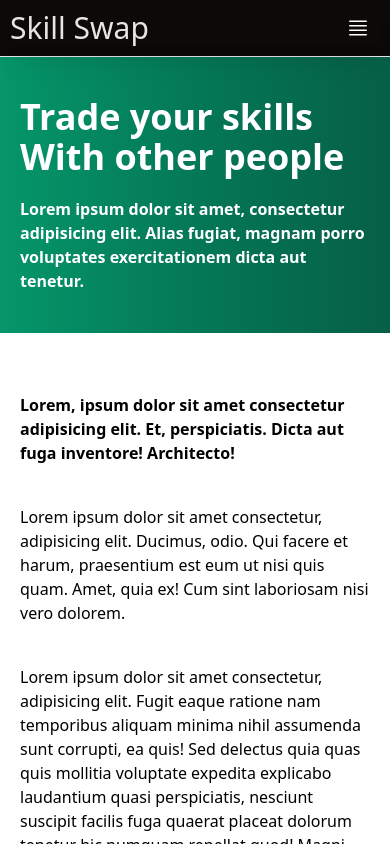
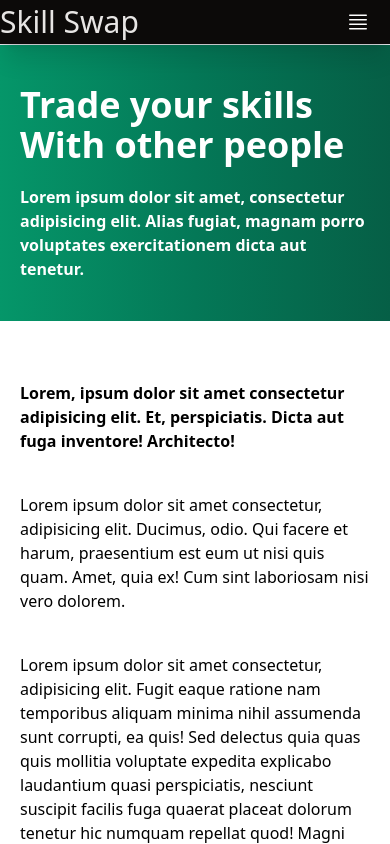
Before and after one commit to KaiMitchell/skillswap, a React (Vite) app: page / in a window 390 px wide. Built offline with nearby package versions, Linux system fonts and the light colour scheme; no server answers.

Commit message:
touch up header paddings

```diff
--- a/src/Components/NavBar/MobileOptions.jsx
+++ b/src/Components/NavBar/MobileOptions.jsx
@@ -31,7 +31,7 @@ function MobileOptions({
             />
             <Button
                 handleOnClick={() => setIsNavDropdown(!isNavDropdown)}
-                styles={`${rotate} sm:hidden text-white px-2.5 bg-stone-950`}
+                styles={`${rotate} sm:hidden text-white py-2.5 px-5 bg-stone-950`}
                 text={
                     <StandardSVG
                         size='size-6'
--- a/src/Components/NavBar/Settings/DropDown.jsx
+++ b/src/Components/NavBar/Settings/DropDown.jsx
@@ -16,7 +16,7 @@ function DropDown({
     return(
 
         <>
-            <div className={`${isShown ? 'sm:block' : 'sm:hidden'} h-screen text-xl sm:shadow-xl shadow-black sm:absolute sm:top-full sm:right-0 sm:w-max sm:h-fit sm:py-5 sm:bg-stone-950`}>
+            <div className={`${isShown ? 'sm:block' : 'sm:hidden'} h-screen text-xl border-t shadow-black sm:absolute sm:top-full sm:right-0 sm:shadow-xl sm:w-max sm:h-fit sm:bg-stone-950`}>
                 <Option
                     setIsShown={setIsShown}
                     setIsNavDropdown={setIsNavDropdown}
--- a/src/Components/NavBar/SkillFilters/DropDownContainer.jsx
+++ b/src/Components/NavBar/SkillFilters/DropDownContainer.jsx
@@ -16,7 +16,7 @@ function DropDownContainer({
 }) {
     const [isShown, setIsShown] = useState();
     return(
-        <div className={`flex flex-col w-full py-2.5 sm:px-5 sm:bg-stone-950 shadow-[-7px_0px_10px_0px_black;] sm:sticky sm:right-0 sm:z-20 sm:items-center sm:justify-center sm:w-fit sm:hover:bg-stone-700`}
+        <div className={`flex flex-col w-full py-2.5 px-5 sm:bg-stone-950 shadow-[-7px_0px_10px_0px_black;] sm:sticky sm:right-0 sm:z-20 sm:items-center sm:justify-center sm:w-fit sm:hover:bg-stone-700`}
              onMouseEnter={() => setIsShown(true)}
              onMouseLeave={() => setIsShown(false)}
         >
--- a/src/Sections/Header.jsx
+++ b/src/Sections/Header.jsx
@@ -23,7 +23,7 @@ function Header({
     const [isNavDropdown, setIsNavDropdown] = useState(false);
 
     return(
-            <div className='sticky top-0 z-20 w-full bg-stone-950 p-2.5 border-b'>
+            <div className='sticky top-0 z-20 w-full bg-stone-950 border-b'>
                 <nav className='w-full flex justify-between shadow-xl'>
                     {/* Burger and home icon */}
                     <MobileOptions
@@ -33,7 +33,7 @@ function Header({
                         setIsNavDropdown={setIsNavDropdown}
                         isHideHeader={isHideHeader}
                     />
-                    <div className={`${isNavDropdown ? 'block' : 'hidden'} absolute right-0 sm:p-2.5 top-full w-full flex flex-col gap-5 items-start bg-black text-white overflow-y-scroll no-scrollbar sm:contents sm:items-center sm:flex-row sm:justify-between sm:p-0 sm:bg-transparent sm:text-black`}>
+                    <div className={`${isNavDropdown ? 'block' : 'hidden'} absolute right-0 top-full w-full flex flex-col gap-5 items-start bg-black text-white overflow-y-scroll no-scrollbar sm:contents sm:items-center sm:flex-row sm:justify-between sm:bg-transparent sm:text-black`}>
                         {/* Render all categories in nav bar with skill options as a drop down */}
                         {!isNavDropdown &&
                             <MapData
```
